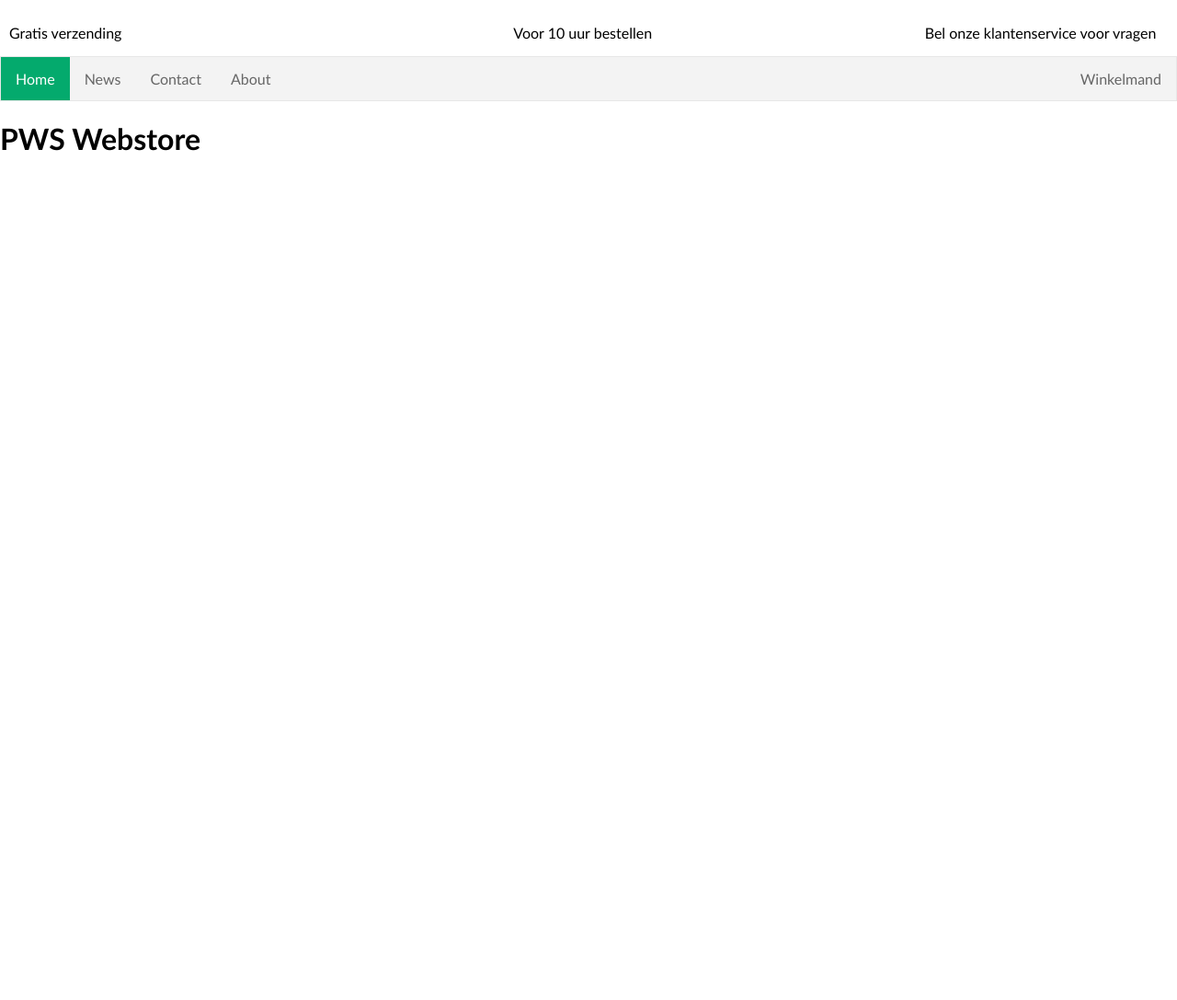
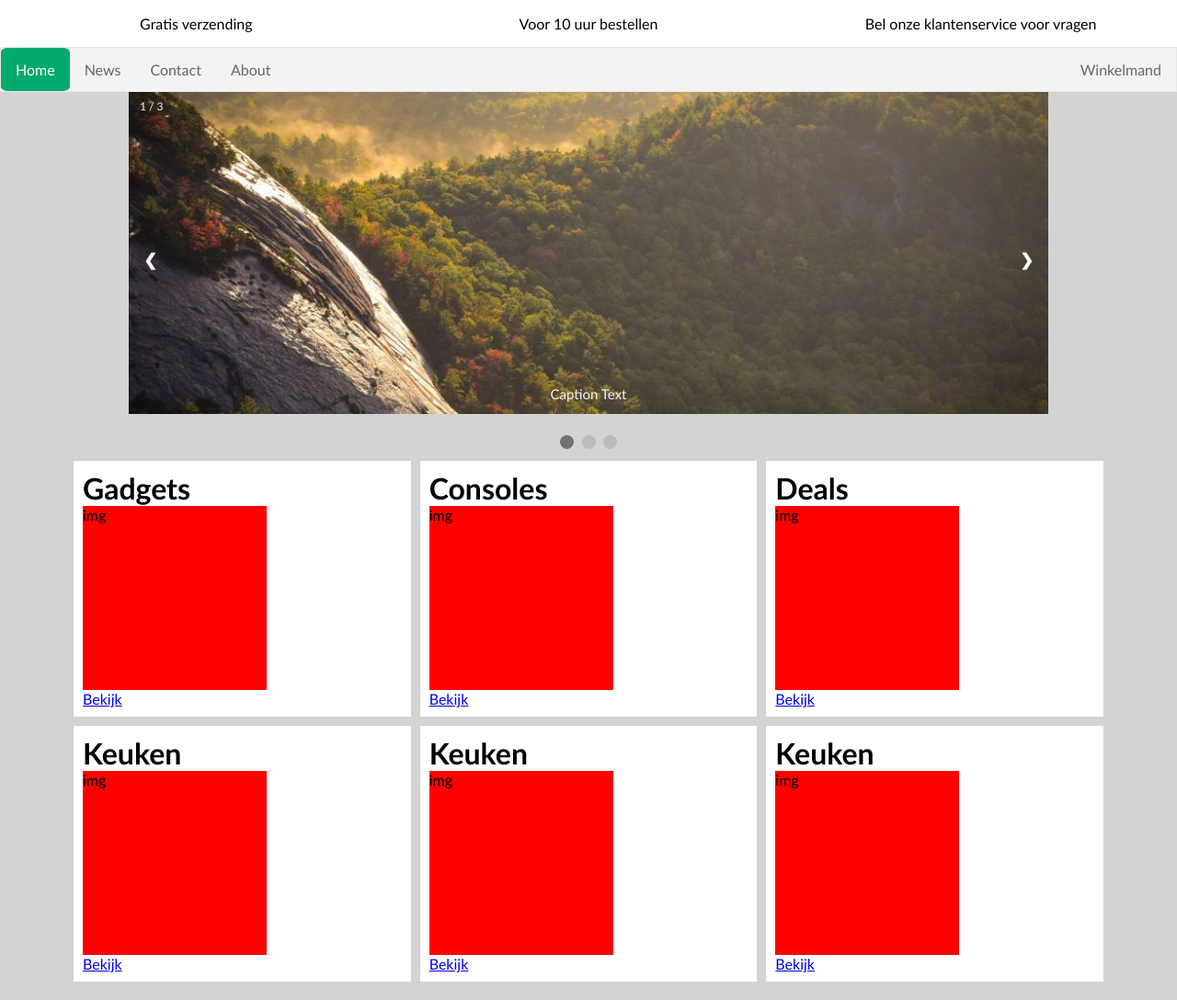
Before and after one commit to DaveSiebel/PWS-Platform-Techy24, a Node server app: page / in a window 1280 px wide. Shown: the whole page at 92% size. Before the commit the page ends 164 px from the top, so only its background shows below. Run offline with Node 20, Linux system fonts and the light colour scheme; some libraries are stand-ins or nearby versions.

Commit message:
HTML homepagina toegevoegd en GitHub weer werkend gemaakt

```diff
--- a/package.json
+++ b/package.json
@@ -17,10 +17,8 @@
 	},
 	"homepage": "https://github.com/DaveSiebel/PWS_Webstore#readme",
 	"dependencies": {
-		"@fortawesome/fontawesome-free": "^5.15.4",
 		"ejs": "^3.1.6",
 		"express": "^4.17.1",
-		"nodemon": "^2.0.15",
-		"puppeteer": "^13.0.0"
+		"nodemon": "^2.0.15"
 	}
 }
--- a/public/css/style.css
+++ b/public/css/style.css
@@ -10,6 +10,7 @@
 body {
   margin: 0;
   padding: 0;
+  background-color: lightgray;
 }
 
 ul {
@@ -23,6 +24,7 @@ ul {
 
 li {
   float: left;
+
 }
 
 li a {
@@ -31,6 +33,7 @@ li a {
   text-align: center;
   padding: 14px 16px;
   text-decoration: none;
+  border-radius: 10%;
 }
 
 li a:hover:not(.active) {
@@ -46,9 +49,8 @@ nav {
   clear: both;
 }
 
-.topNav {
-  background-color: white;
-  margin: 10px;
+header {
+  background-color: white !important;
 }
 
 .topNav p {
@@ -56,16 +58,207 @@ nav {
 }
 
 .topNav .linksText {
-  width: 33%;
-  text-align: left;
+  width: 33.333333333%;
+  text-align: center;
 }
 
 .topNav .middenText {
-  width: 33%;
+  width: 33.333333333%;
   text-align: center;
 }
 
 .topNav .rechtsText {
-  width: 33%;
-  text-align: right;
+  width: 33.333333333%;
+  text-align: center;
 }
+
+.wrapper {
+  margin-right: auto;
+  /* 1 */
+  margin-left: auto;
+  /* 1 */
+  max-width: 1160px;
+  /* 2 */
+  padding-right: 10px;
+  /* 3 */
+  padding-left: 10px;
+  /* 3 */
+
+}
+
+/* Style the search box inside the navigation bar */
+ul input[type=text] {
+  padding: 6px;
+  border: none;
+  margin-top: 8px;
+  margin-left: 16px;
+  font-size: 17px;
+}
+
+/* When the screen is less than 600px wide, stack the links and the search field vertically instead of horizontally */
+@media screen and (max-width: 600px) {
+
+  .topNav {
+    display: none;
+  }
+
+  ul a,
+  ul input[type=text] {
+    float: none;
+    display: block;
+    text-align: left;
+    width: 100%;
+    margin: 0;
+    padding: 14px;
+  }
+
+  ul input[type=text] {
+    border: 1px solid #ccc;
+  }
+}
+
+* {
+  box-sizing: border-box
+}
+
+/* Slideshow container */
+.slideshow-container {
+  max-width: 1000px;
+  position: relative;
+  margin: auto;
+}
+
+/* Hide the images by default */
+.mySlides {
+  display: none;
+}
+
+/* Next & previous buttons */
+.prev,
+.next {
+  cursor: pointer;
+  position: absolute;
+  top: 50%;
+  width: auto;
+  margin-top: -22px;
+  padding: 16px;
+  color: white;
+  font-weight: bold;
+  font-size: 18px;
+  transition: 0.6s ease;
+  border-radius: 0 3px 3px 0;
+  user-select: none;
+}
+
+/* Position the "next button" to the right */
+.next {
+  right: 0;
+  border-radius: 3px 0 0 3px;
+}
+
+/* On hover, add a black background color with a little bit see-through */
+.prev:hover,
+.next:hover {
+  background-color: rgba(0, 0, 0, 0.8);
+}
+
+/* Caption text */
+.text {
+  color: #f2f2f2;
+  font-size: 15px;
+  padding: 8px 12px;
+  position: absolute;
+  bottom: 8px;
+  width: 100%;
+  text-align: center;
+}
+
+/* Number text (1/3 etc) */
+.numbertext {
+  color: #f2f2f2;
+  font-size: 12px;
+  padding: 8px 12px;
+  position: absolute;
+  top: 0;
+}
+
+/* The dots/bullets/indicators */
+.dot {
+  cursor: pointer;
+  height: 15px;
+  width: 15px;
+  margin: 0 2px;
+  background-color: #bbb;
+  border-radius: 50%;
+  display: inline-block;
+  transition: background-color 0.6s ease;
+}
+
+.active,
+.dot:hover {
+  background-color: #717171;
+}
+
+/* Fading animation */
+.fade {
+  -webkit-animation-name: fade;
+  -webkit-animation-duration: 1.5s;
+  animation-name: fade;
+  animation-duration: 1.5s;
+}
+
+@-webkit-keyframes fade {
+  from {
+    opacity: .4
+  }
+
+  to {
+    opacity: 1
+  }
+}
+
+@keyframes fade {
+  from {
+    opacity: .4
+  }
+
+  to {
+    opacity: 1
+  }
+}
+
+.row * {
+  margin: 0;
+}
+
+.row {
+  display: grid;
+  grid-template-columns: auto auto auto;
+  grid-gap: 10px;
+  background-color: lightgray;
+  padding: 10px;
+}
+
+.column span {
+  align-items: center;
+  display: block;
+  height: 200px;
+  width: 200px;
+  background-color: red;
+}
+
+.column {
+  background-color: white;
+  padding: 10px;
+}
+
+.column p {
+  text-align: left;
+  font-weight: bold;
+}
+
+.row:after {
+  content: "";
+  display: table;
+  clear: both;
+}
--- a/views/index.ejs
+++ b/views/index.ejs
@@ -1,20 +1,115 @@
 <!DOCTYPE html>
 <html lang="en">
-
 	<head>
 		<meta charset="UTF-8" />
 		<meta http-equiv="X-UA-Compatible" content="IE=edge" />
 		<meta name="viewport" content="width=device-width, initial-scale=1.0" />
 		<title>PWS Webstore</title>
 		<link rel="stylesheet" href="css/style.css" />
-  <link rel="stylesheet" href="css\all.css" />
+		<link rel="stylesheet" href="css/all.css" />
 	</head>
 
 	<body>
 		<!-- Dit voegt de header toe uit /partials/header. Pas daar dus ook de header aan als je die wilt aanpassen -->
 		<%- include('../partials/header'); %>
-  <h1>PWS Webstore</h1>
+		<div class="wrapper">
+			<div class="slideshow-container">
+				<!-- Full-width images with number and caption text -->
+				<div class="mySlides fade">
+					<div class="numbertext">1 / 3</div>
+					<img src="img/img_nature_wide.jpg" style="width: 100%" />
+					<div class="text">Caption Text</div>
+				</div>
+
+				<div class="mySlides fade">
+					<div class="numbertext">2 / 3</div>
+					<img src="img/img_nature_wide.jpg" style="width: 100%" />
+					<div class="text">Caption Two</div>
+				</div>
+
+				<div class="mySlides fade">
+					<div class="numbertext">3 / 3</div>
+					<img src="img/img_nature_wide.jpg" style="width: 100%" />
+					<div class="text">Caption Three</div>
+				</div>
+
+				<!-- Next and previous buttons -->
+				<a class="prev" onclick="plusSlides(-1)">&#10094;</a>
+				<a class="next" onclick="plusSlides(1)">&#10095;</a>
+			</div>
+			<br />
+
+			<div style="text-align: center">
+				<span class="dot" onclick="currentSlide(1)"></span>
+				<span class="dot" onclick="currentSlide(2)"></span>
+				<span class="dot" onclick="currentSlide(3)"></span>
+			</div>
+
+			<div class="row">
+				<div class="column">
+					<h1>Gadgets</h1>
+					<span>img</span>
+					<a href="#">Bekijk</a>
+				</div>
+				<div class="column">
+					<h1>Consoles</h1>
+					<span>img</span>
+					<a href="#">Bekijk</a>
+				</div>
+				<div class="column">
+					<h1>Deals</h1>
+					<span>img</span>
+					<a href="#">Bekijk</a>
+				</div>
+				<div class="column">
+					<h1>Keuken</h1>
+					<span>img</span>
+					<a href="#">Bekijk</a>
+				</div>
+				<div class="column">
+					<h1>Keuken</h1>
+					<span>img</span>
+					<a href="#">Bekijk</a>
+				</div>
+				<div class="column">
+					<h1>Keuken</h1>
+					<span>img</span>
+					<a href="#">Bekijk</a>
+				</div>
+			</div>
+		</div>
+
+		<script>
+			var slideIndex = 1;
+			showSlides(slideIndex);
+
+			function plusSlides(n) {
+				showSlides((slideIndex += n));
+			}
+
+			function currentSlide(n) {
+				showSlides((slideIndex = n));
+			}
+
+			function showSlides(n) {
+				var i;
+				var slides = document.getElementsByClassName('mySlides');
+				var dots = document.getElementsByClassName('dot');
+				if (n > slides.length) {
+					slideIndex = 1;
+				}
+				if (n < 1) {
+					slideIndex = slides.length;
+				}
+				for (i = 0; i < slides.length; i++) {
+					slides[i].style.display = 'none';
+				}
+				for (i = 0; i < dots.length; i++) {
+					dots[i].className = dots[i].className.replace(' active', '');
+				}
+				slides[slideIndex - 1].style.display = 'block';
+				dots[slideIndex - 1].className += ' active';
+			}
+		</script>
 	</body>
-
-
 </html>
--- a/views/winkelmand.ejs
+++ b/views/winkelmand.ejs
@@ -13,6 +13,7 @@
 
 <body>
     <%- include('../partials/header'); %>
+    <p>tollie</p>
 </body>
 
 </html>
```
Also changed, not shown: public/img/img1.png (added), public/img/img_nature_wide.jpg (added), 1 other file. Lines whose indentation alone changed are shown as unchanged.
